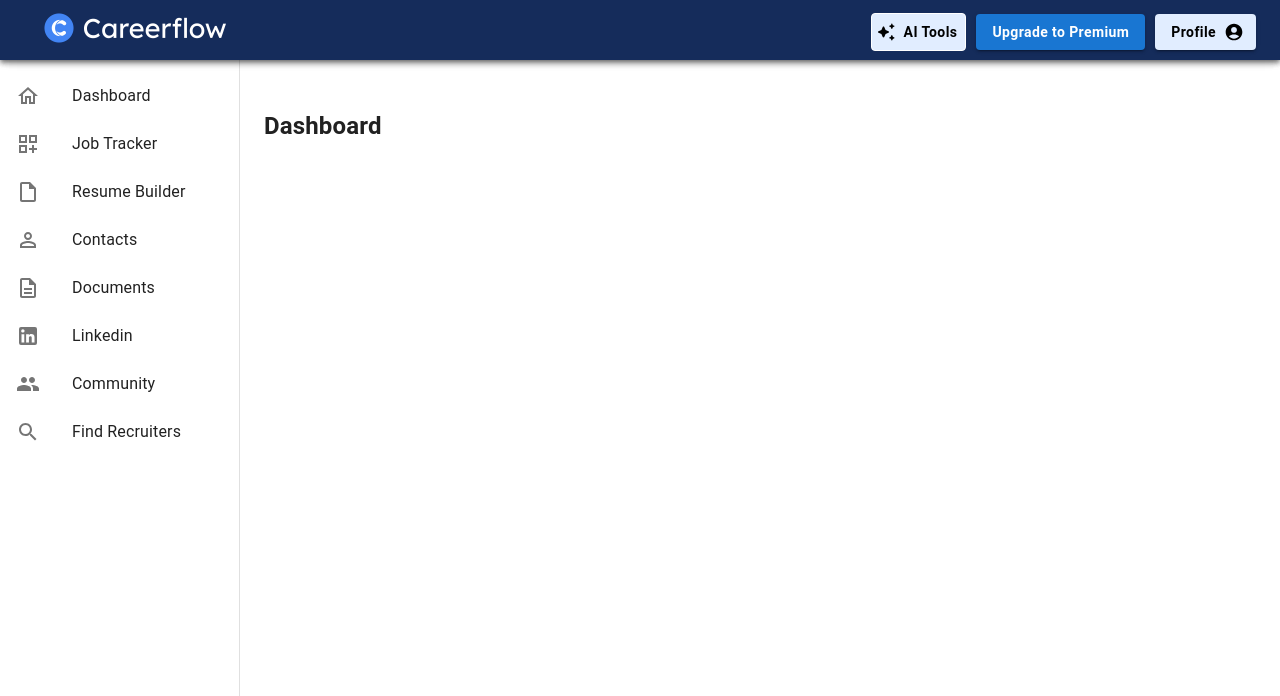
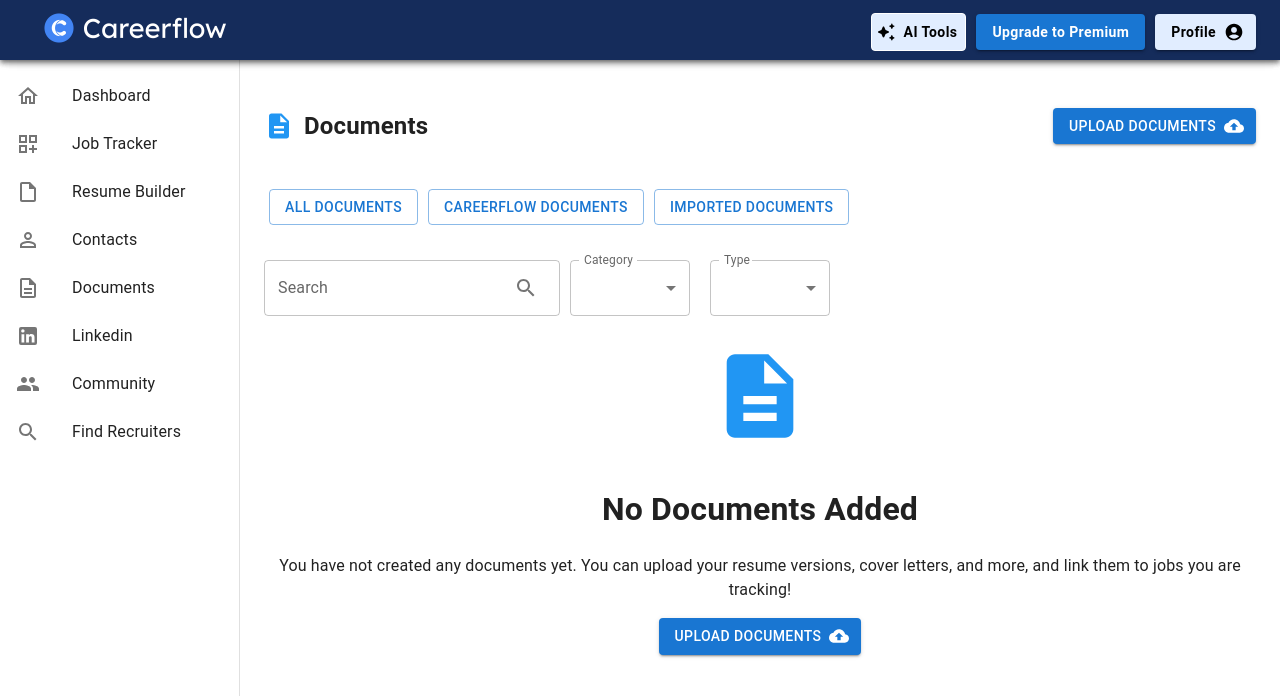
Before and after one commit to ankit8652/1stop.in, a React (Create React App) app: page / in a window 1280 px wide. Shown: the top 696 px of the page. Built offline with nearby package versions, Linux system fonts and the light colour scheme.

Commit message:
document component completed

```diff
--- a/src/components/Documents.js
+++ b/src/components/Documents.js
@@ -1,11 +1,136 @@
-import React from 'react'
+import React from "react";
+import Button from "@mui/material/Button";
+import IconButton from "@mui/material/IconButton";
+import TextField from "@mui/material/TextField";
+import Select from "@mui/material/Select";
+import MenuItem from "@mui/material/MenuItem";
+import InputAdornment from "@mui/material/InputAdornment";
+import SearchIcon from "@mui/icons-material/Search";
+import CloudUploadIcon from "@mui/icons-material/CloudUpload";
+import DocumentIcon from "@mui/icons-material/Description";
+import { blue } from "@mui/material/colors";
+import { FormControl } from "@mui/material";
+import InputLabel from "@mui/material/InputLabel";
+import Box from "@mui/material/Box";
 
-const Documents = () => {
+const Documents = (props) => {
+  const [category, setCategory] = React.useState("category");
+  const [type, setType] = React.useState("type");
+
+  const handleChangeCategory = (event) => {
+    setCategory(event.target.value);
+  };
+
+  const handleChangeType = (event) => {
+    setType(event.target.value);
+  };
+
   return (
-    <div>
-      <h2>Documents</h2>
-    </div>
-  )
-}
+    <>
+      {/* Section 1 */}
+      <div
+        style={{ display: "flex", alignItems: "center", marginBottom: "20px" }}
+      >
+        <DocumentIcon
+          sx={{ fontSize: "30px", color: blue[500], marginRight: "10px" }}
+        />
+        <h2 style={{ flexGrow: 1 }}>Documents</h2>
+        <Button variant="contained" endIcon={<CloudUploadIcon />}>
+          Upload Documents
+        </Button>
+      </div>
 
-export default Documents
+      {/* Section 2 */}
+      <div
+        style={{
+          display: "flex",
+          marginBottom: "20px",
+        }}
+      >
+        <Button variant="outlined" style={{ margin: "5px" }}>
+          All Documents
+        </Button>
+        <Button variant="outlined" style={{ margin: "5px" }}>
+          Careerflow Documents
+        </Button>
+        <Button variant="outlined" style={{ margin: "5px" }}>
+          Imported Documents
+        </Button>
+      </div>
+
+      {/* Section 3 */}
+      <div
+        style={{ display: "flex", alignItems: "center", marginBottom: "20px" }}
+      >
+        <TextField
+          label="Search"
+          variant="outlined"
+          InputProps={{
+            endAdornment: (
+              <InputAdornment position="end">
+                <IconButton>
+                  <SearchIcon />
+                </IconButton>
+              </InputAdornment>
+            ),
+          }}
+        />
+        <Box sx={{ minWidth: 120, margin: "10px" }}>
+          <FormControl fullWidth>
+            <InputLabel id="category-simple-select-label">Category</InputLabel>
+            <Select
+              labelId="category-simple-select-label"
+              id="demo-simple-select"
+              value={category}
+              label="category"
+              onChange={handleChangeCategory}
+            >
+              <MenuItem value="resource">All</MenuItem>
+              <MenuItem value="resume">Resume</MenuItem>
+              <MenuItem value="cover-letter">Cover Letter</MenuItem>
+              <MenuItem value="portfolio">Portfolio</MenuItem>
+              <MenuItem value="recommendation">Recommendation</MenuItem>
+              <MenuItem value="article">Article</MenuItem>
+            </Select>
+          </FormControl>
+        </Box>
+        <Box sx={{ minWidth: 120, margin: "10px" }}>
+          <FormControl fullWidth>
+            <InputLabel id="type-simple-select-label">Type</InputLabel>
+            <Select
+              labelId="type-simple-select-label"
+              id="demo-simple-select"
+              value={type}
+              label="type"
+              onChange={handleChangeType}
+            >
+              <MenuItem value="article">All</MenuItem>
+              <MenuItem value="resume">pdf</MenuItem>
+              <MenuItem value="cover-letter">docx</MenuItem>
+              <MenuItem value="portfolio">url</MenuItem>
+              <MenuItem value="recommendation">other</MenuItem>
+            </Select>
+          </FormControl>
+        </Box>
+      </div>
+
+      {/* No Documents Added */}
+      <div style={{ textAlign: "center", marginBottom: "20px" }}>
+        <DocumentIcon
+          sx={{ fontSize: "100px", color: blue[500], marginBottom: "10px" }}
+        />
+        <h1>No Documents Added</h1>
+        <p>
+          You have not created any documents yet. You can upload your resume
+          versions, cover letters, and more, and link them to jobs you are
+          tracking!
+        </p>
+        <Button variant="contained" endIcon={<CloudUploadIcon />}>
+          Upload Documents
+        </Button>
+      </div>
+    </>
+  );
+};
+
+export default Documents;
--- a/src/components/Layout.js
+++ b/src/components/Layout.js
@@ -20,6 +20,8 @@
 import PermIdentityOutlinedIcon from "@mui/icons-material/PermIdentityOutlined";
 import DescriptionOutlinedIcon from "@mui/icons-material/DescriptionOutlined";
 import SearchOutlinedIcon from "@mui/icons-material/SearchOutlined";
+import LinkedIn from "./LinkedIn";
+import Documents from "./Documents";
 
 const drawerWidth = 240;
 
@@ -80,7 +82,7 @@
       </Drawer>
       <Box component="main" sx={{ flexGrow: 1, p: 3 }}>
         <Toolbar />
-        <Dashboard />
+        <Documents />
       </Box>
     </Box>
   );
--- a/src/components/LinkedIn.js
+++ b/src/components/LinkedIn.js
@@ -1,11 +1,60 @@
-import React from 'react'
+import React from "react";
 
 const LinkedIn = () => {
+  const headerStyle = {
+    display: "flex",
+    flexDirection: "row",
+    borderBottom: "1px solid rgb(216, 215, 215)",
+  };
+
+  const bottomStyle = {
+    fontSize: "0.8rem",
+    textAlign: "center",
+    display: "flex",
+    alignItems: "center",
+    justifyContent: "center",
+    flexDirection: "column",
+    padding: "30px",
+  };
+
+  const bottomTextStyle = {
+    // width: "100%",
+    textAlign: "center",
+    fontSize: "0.9rem",
+  };
+
   return (
-    <div>
-      <h2>Linkedin</h2>
-    </div>
-  )
-}
+    <>
+      <div className="linkedin-container">
+        <div style={headerStyle} className="linkedin-header">
+          <h2>LinkedIn</h2>
+          <h4 style={{ marginLeft: "10px" }}>
+            LinkedIn Profile not linked to Careerflow. Here is how you can link
+            your profile.
+          </h4>
+        </div>
+        <div style={bottomStyle} className="linkedin-bottom">
+          <iframe
+            width="560"
+            height="315"
+            src="https://www.youtube.com/embed/e6TwZg0QXYw?si=5qmysu8OLOKVMLiN"
+            title="YouTube video player"
+            frameborder="0"
+            allow="accelerometer; autoplay; clipboard-write; encrypted-media; gyroscope; picture-in-picture; web-share"
+            referrerpolicy="strict-origin-when-cross-origin"
+            allowfullscreen
+          ></iframe>
+          <div style={bottomTextStyle} className="linkedin-bottom-text">
+            <p>
+              Note: For updating the LinkedIn profile with Careerflow. Go to
+              your LinkedIn profile page, find the Careerflow Icon and link
+              "Sync Profile" button.
+            </p>
+          </div>
+        </div>
+      </div>
+    </>
+  );
+};
 
-export default LinkedIn
+export default LinkedIn;
```
